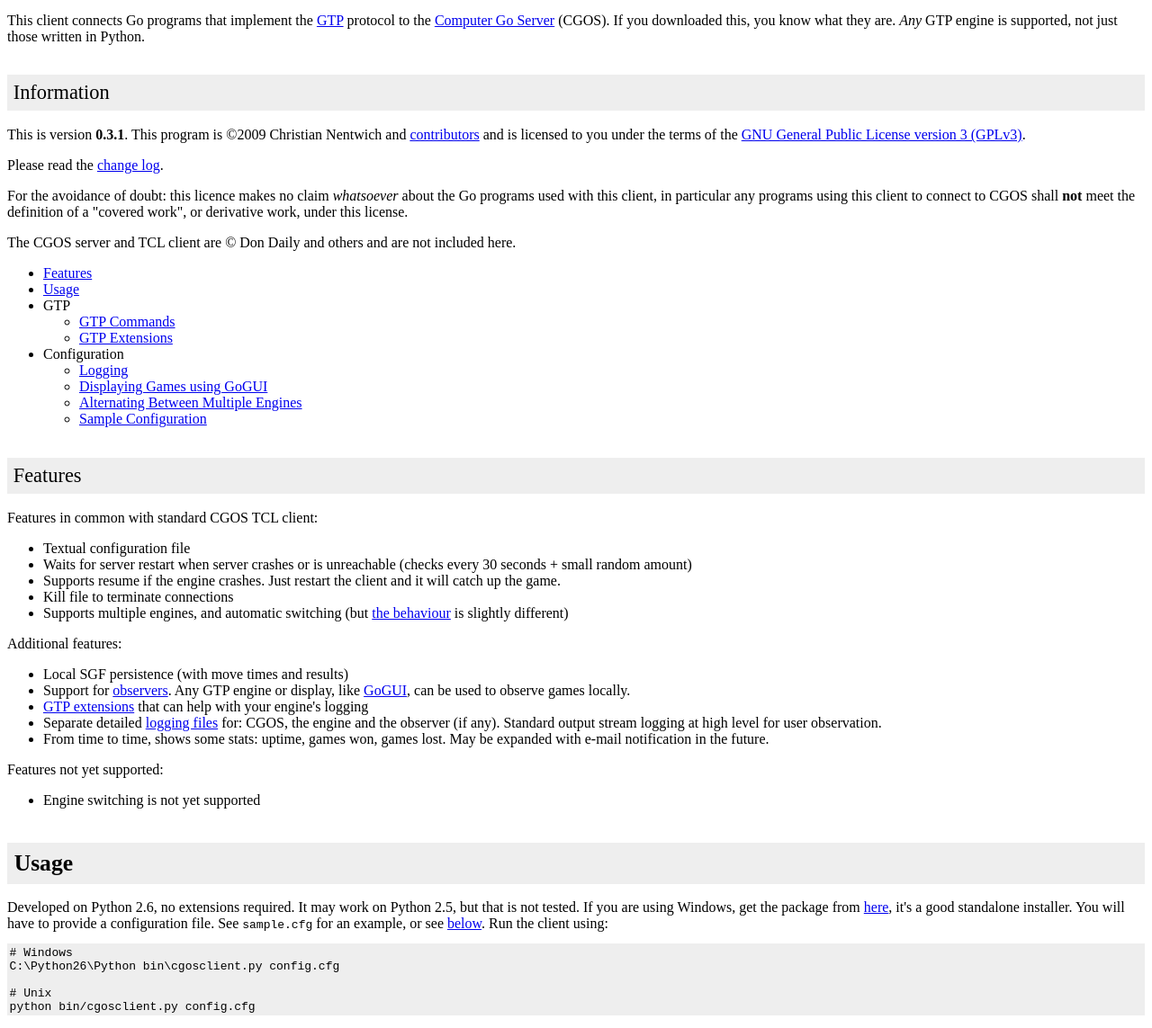
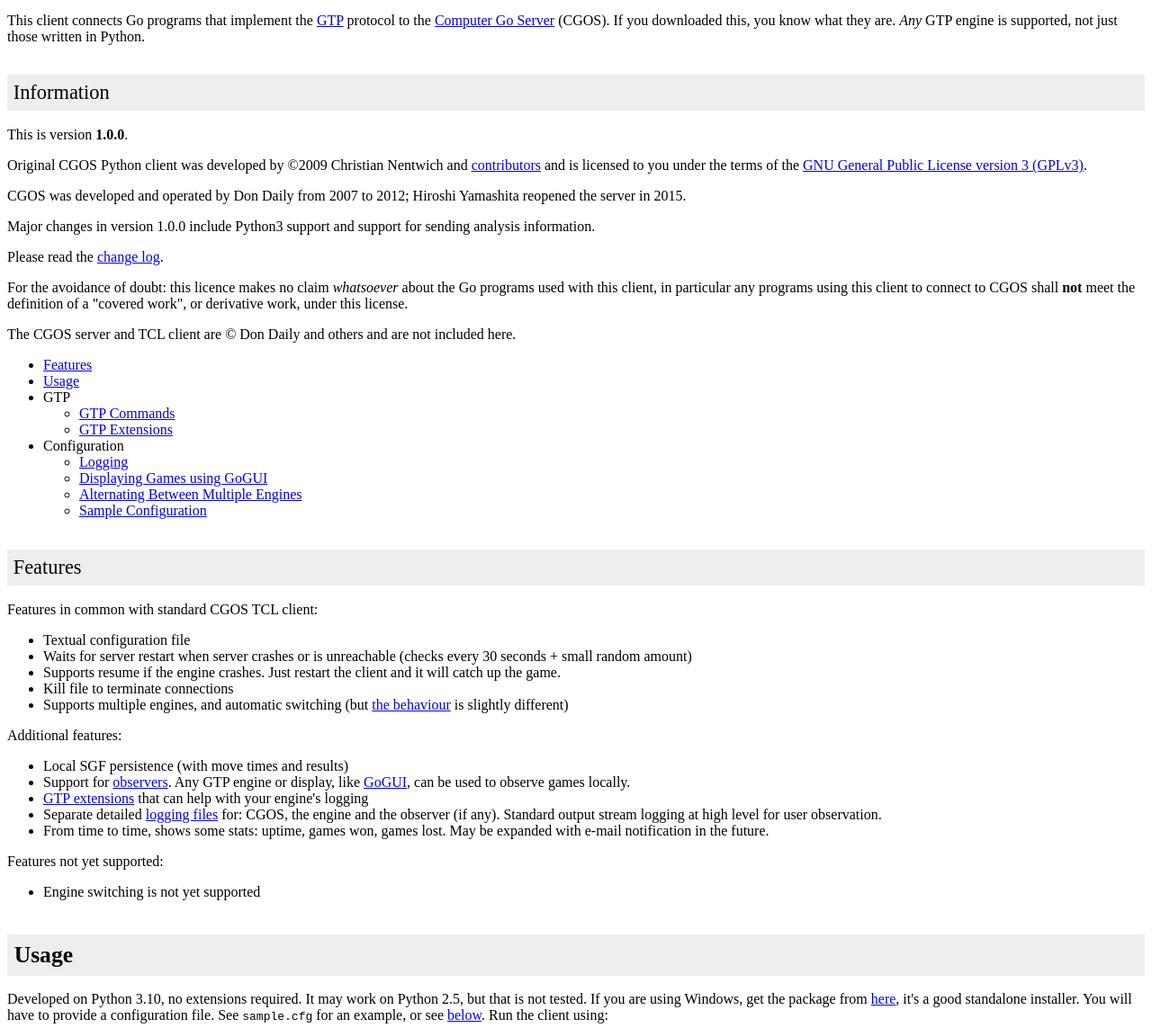
Before and after one commit to zakki/cgos, a plain HTML site: page client-python/doc/index.html in a window 1280 px wide. Shown: the part 87-1230 px from the top of the page at 90% size. Drawn offline with Linux system fonts and the light colour scheme.

Commit message:
Update documets

```diff
--- a/client-python/doc/index.html
+++ b/client-python/doc/index.html
@@ -5,7 +5,7 @@
 		h1 { font-size: 160%; font-weight: bold; margin-top: 1.5em; background: #eee; padding: 0.3em; }
 		h2 { font-size: 140%; font-weight: normal; margin-top: 1.5em; background: #eee; padding: 0.3em; }
 		pre { background-color: #eee; padding: 0.2em; }
-		table { board: 1px solid black; border-collapse: collapse; }
+		table { border: 1px solid black; border-collapse: collapse; }
 		td, th { border: 1px solid black; padding: 0.3em; }
 		th { text-align: left; background: #eee }
 
@@ -15,14 +15,27 @@
 		<h1>Python CGOS Client</h1>
 
 		This client connects Go programs that implement the <a href="http://www.lysator.liu.se/~gunnar/gtp/">GTP</a>
-		protocol to the	<a href="cgos.boardspace.net/">Computer Go Server</a> (CGOS). If you downloaded this, you know what they are.
+		protocol to the	<a href="http://www.yss-aya.com/cgos/">Computer Go Server</a> (CGOS). If you downloaded this, you know what they are.
 		<i>Any</i> GTP engine is supported, not just those written in Python.
 
 		<h2>Information</h2>
 
-		This is version <b>0.3.1</b>. This program is &copy;2009 Christian Nentwich and <a href="contributors.html">contributors</a>
+		<p>This is version <b>1.0.0</b>.</p>
+
+		<p>
+			Original CGOS Python client was developed by &copy;2009 Christian Nentwich and <a href="contributors.html">contributors</a>
 		and is licensed to you under the terms of the
 		<a href="http://www.opensource.org/licenses/gpl-3.0.html">GNU General Public License version 3 (GPLv3)</a>.
+		</p>
+
+		<p>
+			CGOS was developed and operated by Don Daily from 2007 to 2012; Hiroshi Yamashita reopened the server in 2015.
+		</p>
+
+		<p>
+			Major changes in version 1.0.0 include Python3 support and support for sending analysis information.
+		</p>
+
 
 		<p>
 		Please read the <a href="changes.html">change log</a>.
@@ -82,13 +95,13 @@
 
 		<h1 id="usage">Usage</h1>
 
-		Developed on Python 2.6, no extensions required. It may work on Python 2.5, but that is not tested. If you are using Windows,
+		Developed on Python 3.10, no extensions required. It may work on Python 2.5, but that is not tested. If you are using Windows,
 		get the package	from <a href="http://www.python.org/download/windows/">here</a>, it's a good standalone installer.
 		You will have to provide a configuration file. See <code>sample.cfg</code> for an example, or see <a href="#samplecfg">below</a>.
 		Run the client using:
 
 		<pre># Windows
-C:\Python26\Python bin\cgosclient.py config.cfg
+C:\Python3\Python bin\cgosclient.py config.cfg
 
 # Unix
 python bin/cgosclient.py config.cfg</pre>
```
Also changed, not shown: client-python/doc/contributors.html (+1 -1 lines), 2 other files.
